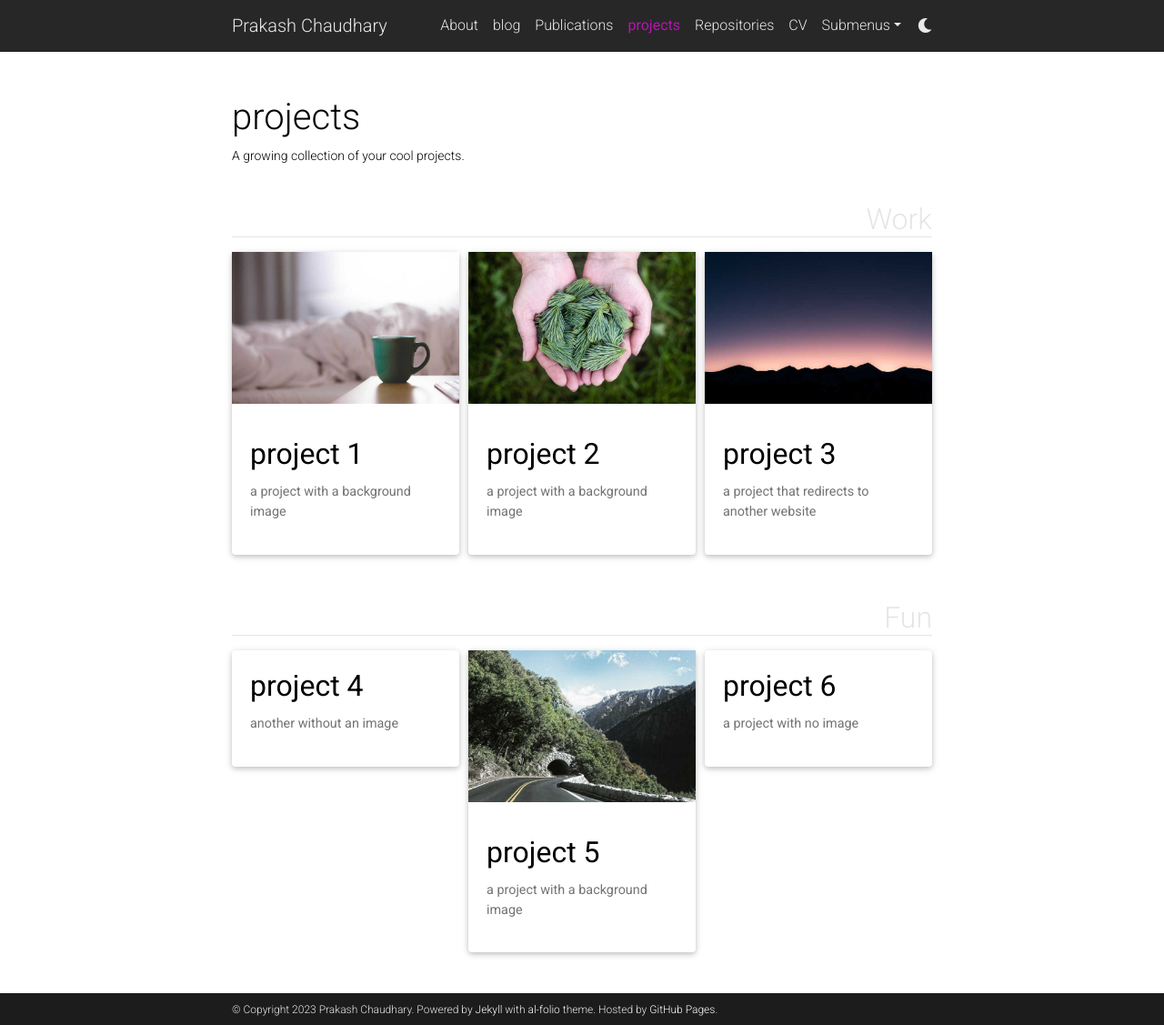
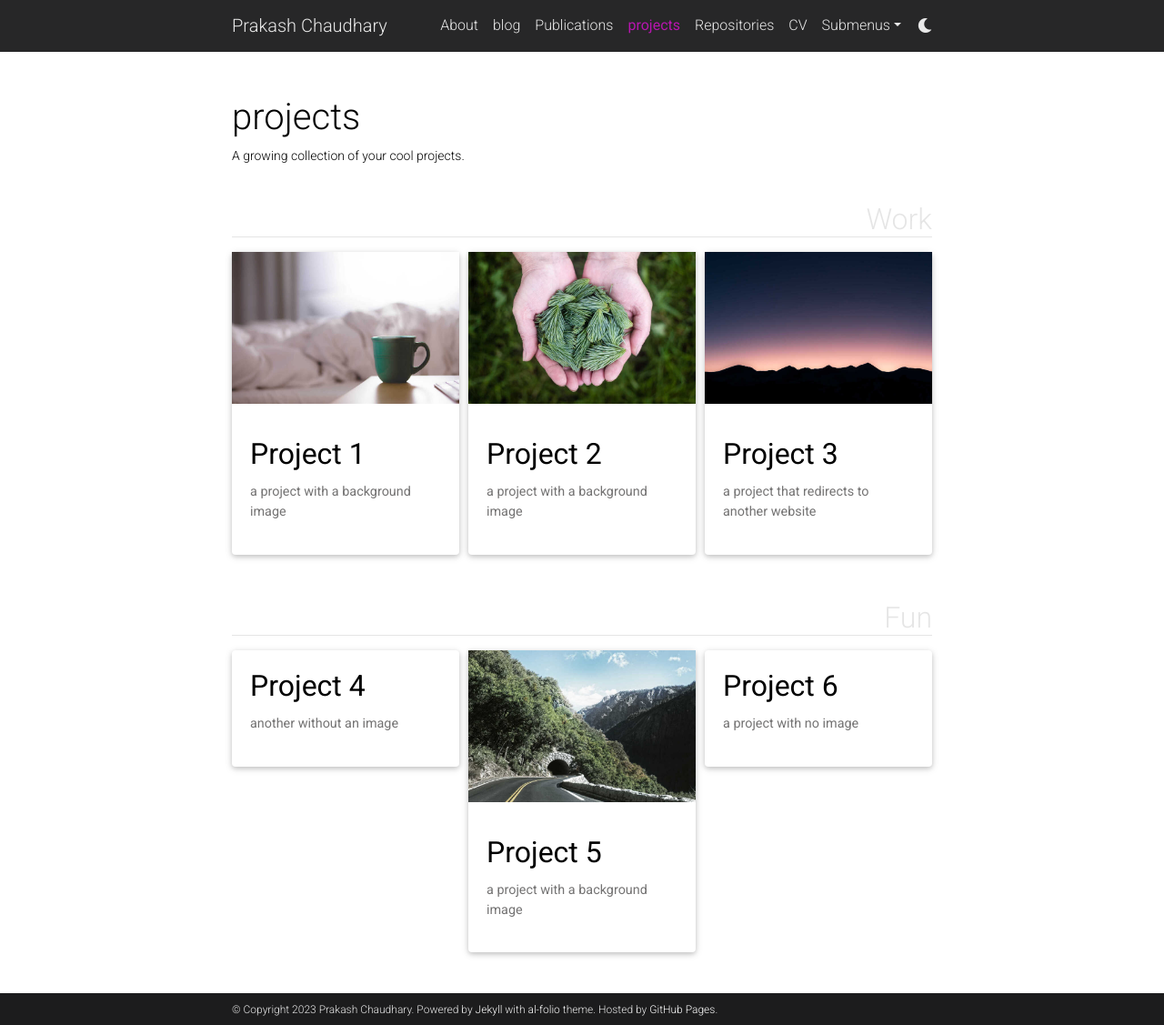
Before and after one commit to connectwithprakash/connectwithprakash.github.io, a Jekyll site: the page built from _pages/projects.md, in a window 1280 px wide and 1127 px high. Shown: the whole window at 91% size. Built offline with Jekyll 4.4.1, drawn with Linux system fonts in a browser that asks for light colours; full-size pictures stand in for the smaller copies a plugin makes; comment, search, counter and statistics services are not loaded; a style sheet for code colours, icons or effects is not loaded.

Commit message:
[Feat]: Capitalize the title.

```diff
--- a/_includes/projects.html
+++ b/_includes/projects.html
@@ -9,11 +9,11 @@
       <div class="card hoverable">
         {%- if project.img %}
         {%- include figure.html
-          path=project.img
-          alt="project thumbnail" -%}
+        path=project.img
+        alt="project thumbnail" -%}
         {%- endif %}
         <div class="card-body">
-          <h2 class="card-title text-lowercase">{{ project.title }}</h2>
+          <h2 class="card-title text-capitalize">{{ project.title }}</h2>
           <p class="card-text">{{ project.description }}</p>
           <div class="row ml-1 mr-1 p-0">
             {%- if project.github -%}
```
